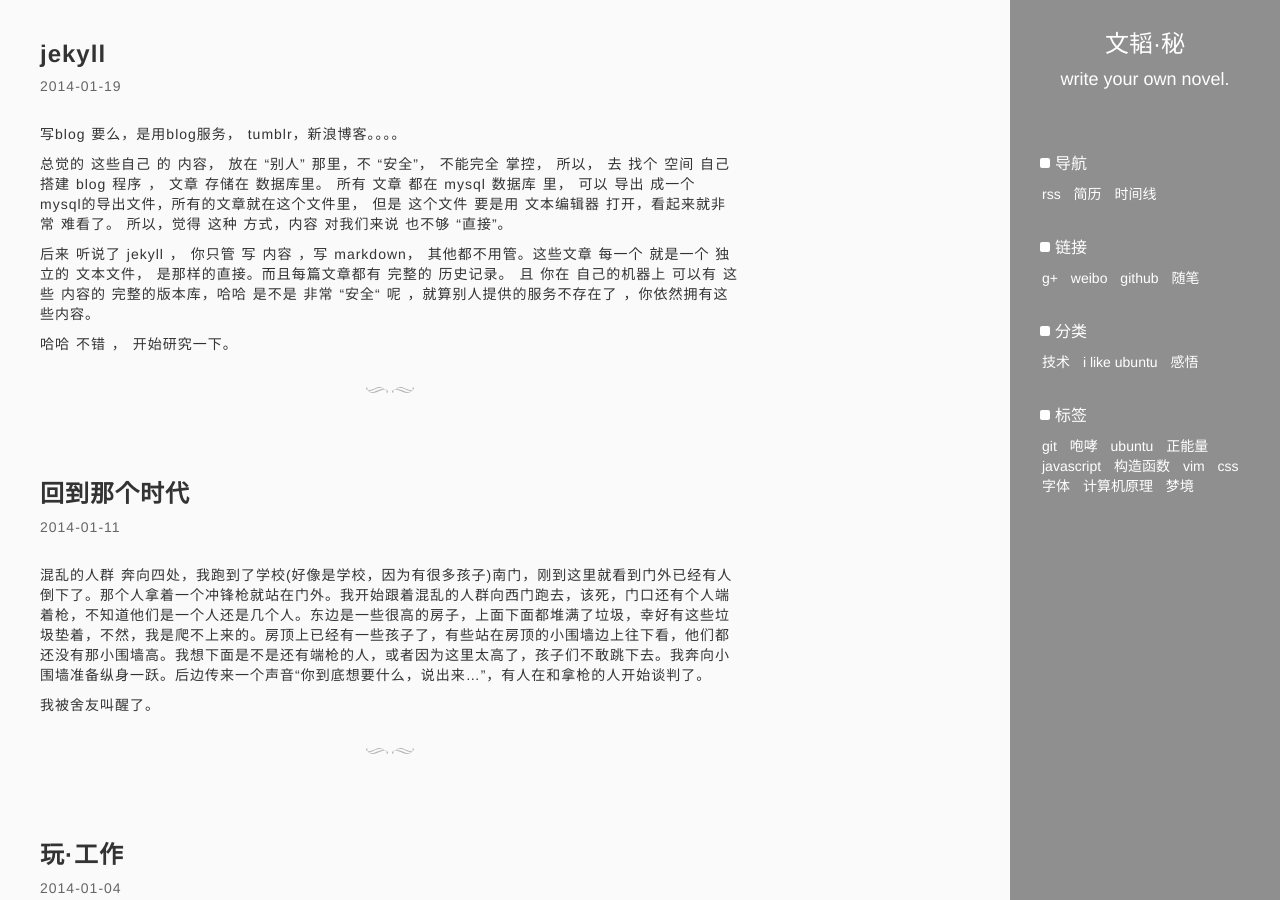
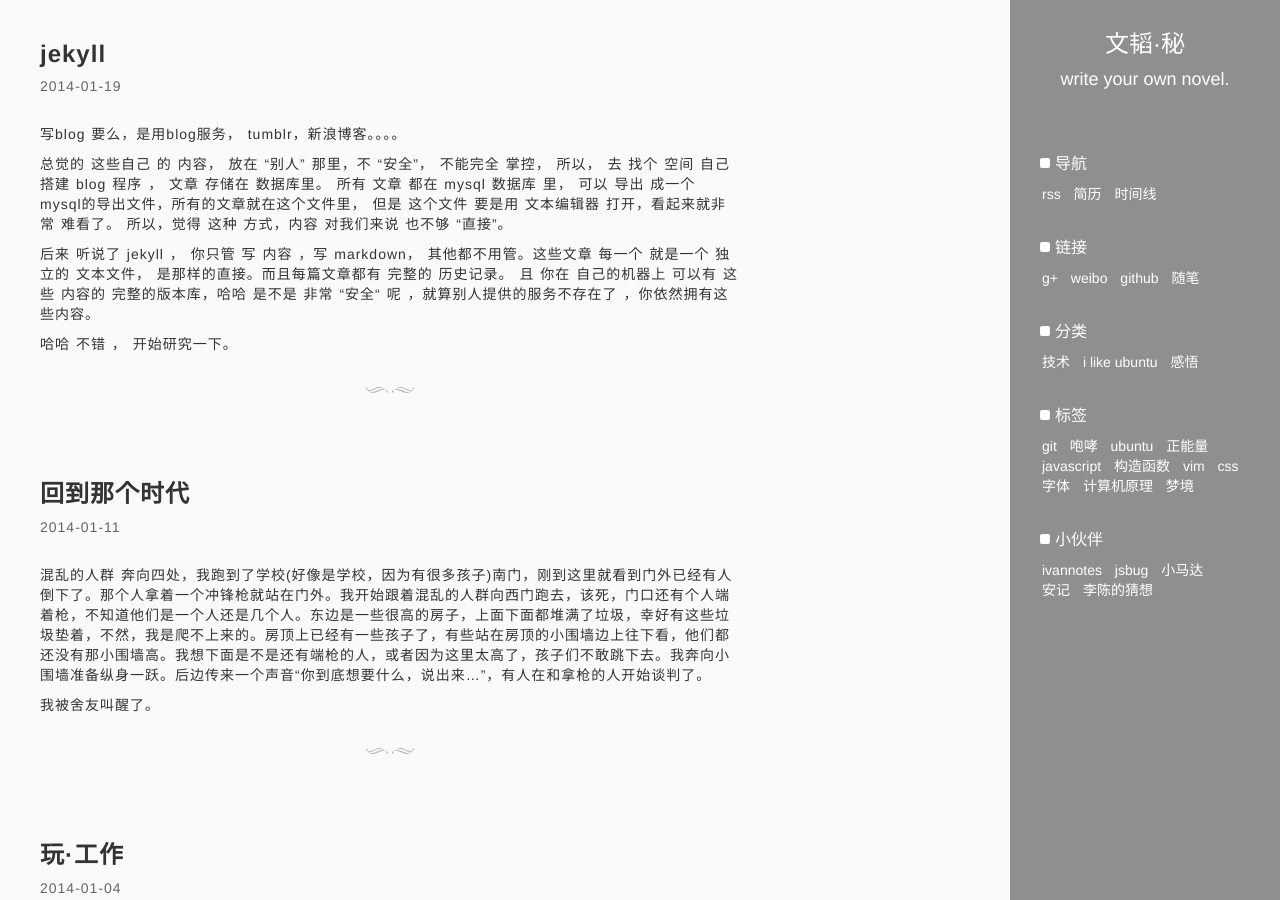
Before and after one commit to zhangwentao/blog, a Jekyll site: the page built from index.html, in a window 1280 px wide and 900 px high. Built offline with Jekyll 4.4.1, drawn with Linux system fonts in a browser that asks for light colours; Markdown is read by kramdown in place of the engine named in the settings; the list of posts is cut into pages by our own code.

Commit message:
add fiendlinks

```diff
--- a/_layouts/default.html
+++ b/_layouts/default.html
@@ -58,6 +58,16 @@
 								{% endfor %}
 							</ul>
 						</li>
+						<li>
+							<h1>小伙伴</h1>
+							<ul>
+								<li><a href="http://ivannotes.com/">ivannotes</a></li>
+								<li><a href="http://www.jsbug.com/blog/">jsbug</a></li>
+								<li><a href="http://dirt-life.net/">小马达</a></li>
+								<li><a href="http://www.cssha.com/">安记</a></li>
+								<li><a href="http://leechan.me/">李陈的猜想</a></li>
+							</ul>
+						</li>
 					</ul>
 				</nav>
 			</aside>
```
